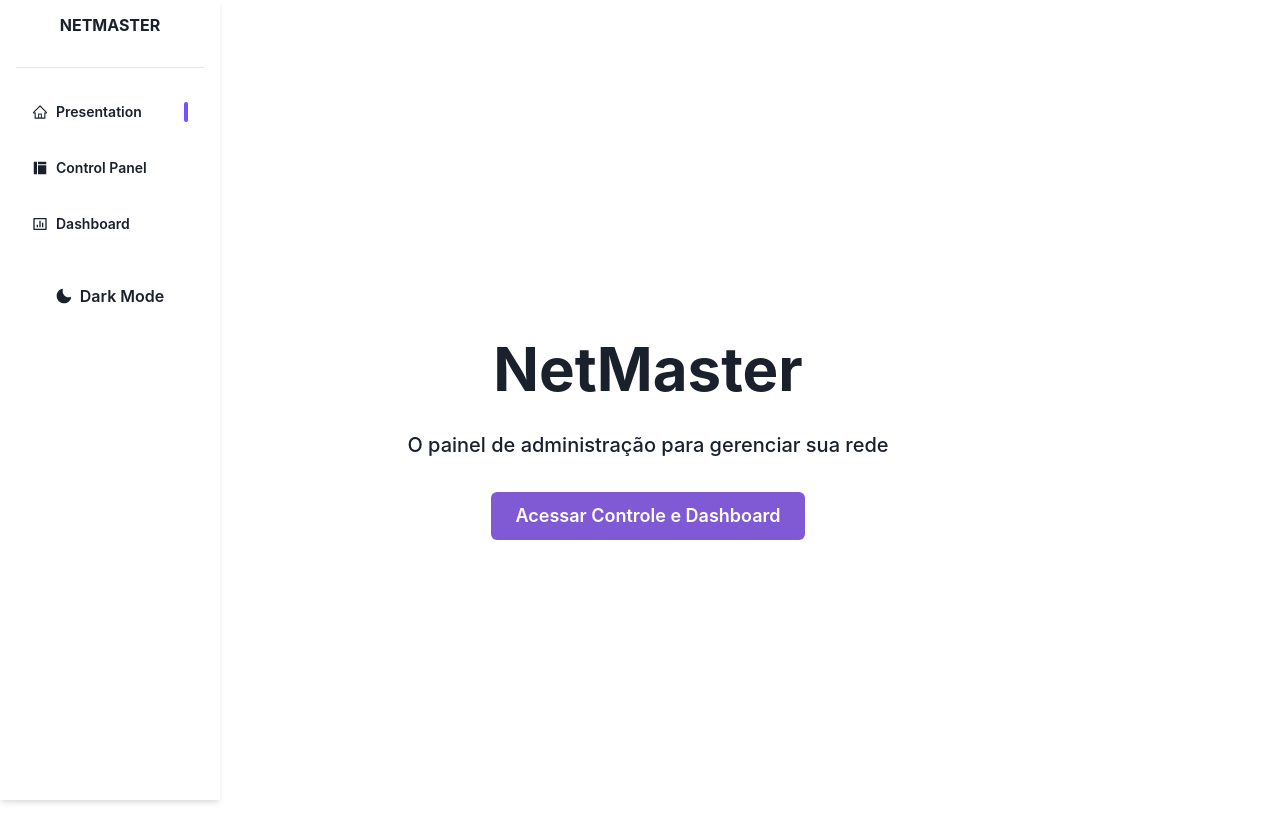
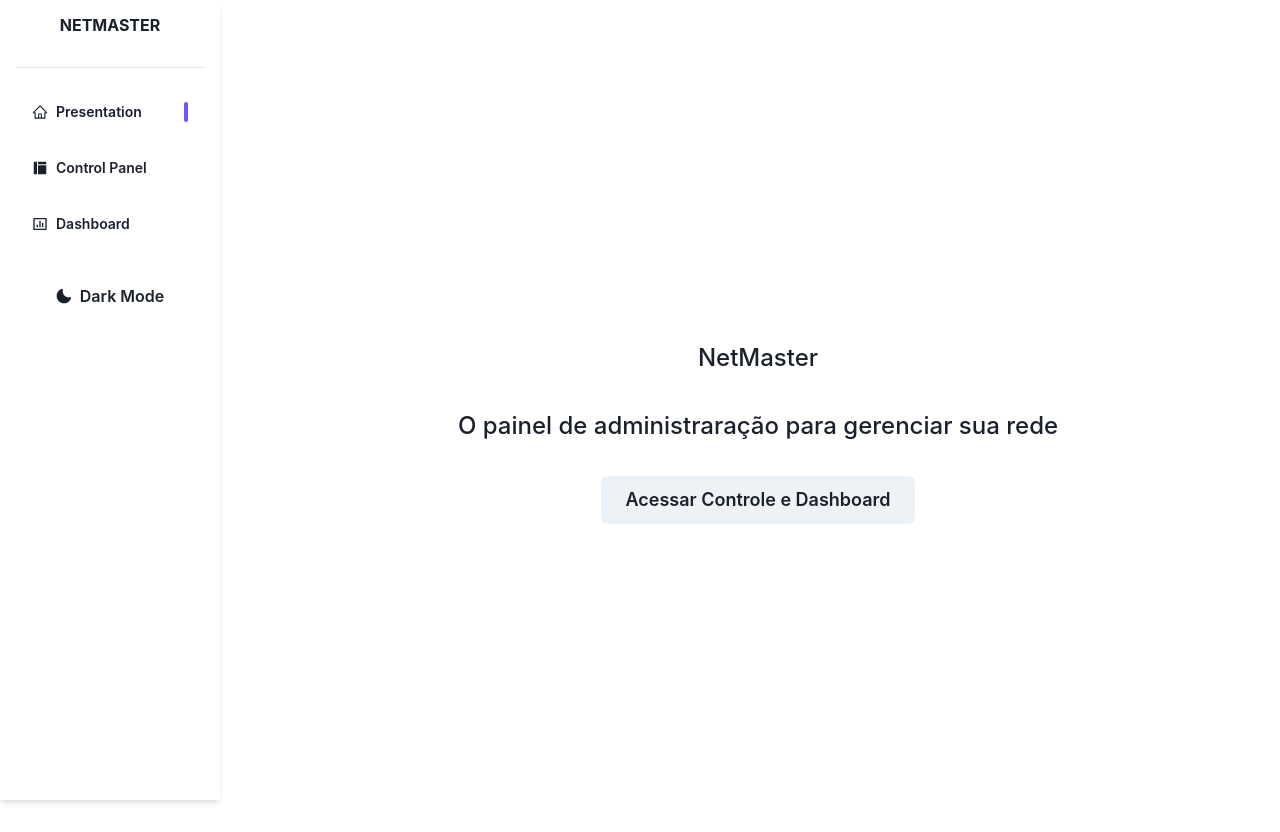
Before and after one commit to Higor-Matos/NetMasterFrontEnd, a React (Vite) app: page / in a window 1280 px wide. Built offline with nearby package versions, Linux system fonts and the light colour scheme; no server answers.

Commit message:
"Refatoração"

```diff
--- a/src/App.tsx
+++ b/src/App.tsx
@@ -13,11 +13,18 @@ import ControlPanel from "./pages/ControlPanel";
 import Dashboard from "./pages/Dashboard";
 
 const App = () => {
+  const { colorMode } = useColorMode();
+  const [sidebarBg, setSidebarBg] = useState(
+    colorMode === "light" ? "white" : "#111C44"
+  );
+
+  useEffect(() => {
+    setSidebarBg(colorMode === "light" ? "white" : "#111C44");
+  }, [colorMode]);
+
   const [ip, setIp] = useState("");
   const [computers, setComputers] = useState([]);
   const [currentPage, setCurrentPage] = useState("presentation");
-  const { colorMode } = useColorMode();
-  const sidebarBg = useColorModeValue("white", "#111C44");
 
   useEffect(() => {
     fetchComputers();
@@ -57,10 +64,10 @@ const App = () => {
     }
   };
 
+  const handlePageChange = (page) => setCurrentPage(page);
+
   const renderCurrentPage = () => {
     switch (currentPage) {
-      case "presentation":
-        return <Presentation />;
       case "control-panel":
         return (
           <ControlPanel
@@ -77,10 +84,8 @@ const App = () => {
     }
   };
 
-  const handlePageChange = (page) => setCurrentPage(page);
-
   return (
-    <Container maxW="container.xl" centerContent>
+    <Container maxW="container.xl">
       <Flex>
         <Sidebar
           currentPage={currentPage}
@@ -88,18 +93,24 @@ const App = () => {
           onControlPanelClick={() => handlePageChange("control-panel")}
           onDashboardClick={() => handlePageChange("dashboard")}
         />
-        <Box
-          mt="8"
-          w="100%"
-          minHeight="calc(100vh - 2rem)"
-          pl={{ base: 0, md: 4 }}
-          bg={sidebarBg}
-        >
-          {renderCurrentPage()}
-        </Box>
+        <Main sidebarBg={sidebarBg}>{renderCurrentPage()}</Main>
       </Flex>
     </Container>
   );
 };
 
+
+const Main = ({ sidebarBg, children }) => (
+  <Box
+    mt="8"
+    w={{ base: "100%", md: "calc(100% - 220px)" }} // Modifique esta linha
+    minHeight="calc(100vh - 2rem)"
+    pl={{ base: 0, md: 4 }}
+    ml={{ base: 0, md: "220px" }}
+  >
+    {children}
+  </Box>
+);
+
+
 export default App;
--- a/src/index.css
+++ b/src/index.css
@@ -5,7 +5,7 @@
 
   color-scheme: light dark;
   color: rgba(255, 255, 255, 0.87);
-  background-color: #242424;
+  background-color: #0B1437;
 
   font-synthesis: none;
   text-rendering: optimizeLegibility;
@@ -16,11 +16,11 @@
 
 a {
   font-weight: 500;
-  color: #646cff;
+  color: #7A7ECD;
   text-decoration: inherit;
 }
 a:hover {
-  color: #535bf2;
+  color: #5E62C5;
 }
 
 body {
@@ -43,12 +43,12 @@ button {
   font-size: 1em;
   font-weight: 500;
   font-family: inherit;
-  background-color: #1a1a1a;
+  background-color: #1A1E44;
   cursor: pointer;
   transition: border-color 0.25s;
 }
 button:hover {
-  border-color: #646cff;
+  border-color: #7A7ECD;
 }
 button:focus,
 button:focus-visible {
@@ -57,15 +57,15 @@ button:focus-visible {
 
 @media (prefers-color-scheme: light) {
   :root {
-    color: #000000;
-    background-color: #e5e5e5;
+    color: #1A1E44;
+    background-color: #E5F0FF;
   }
   a:hover {
-    color: #5c5cff;
+    color: #5E62C5;
   }
   button {
-    background-color: #c6d4ff;
-    color: #1a1a1a;
+    background-color: #D7E3FF;
+    color: #1A1E44;
   }
 }
 
@@ -75,20 +75,20 @@ button:focus-visible {
     background-color: #0B1437;
   }
   a:hover {
-    color: #a0aaff;
+    color: #5E62C5;
   }
   button {
-    background-color: #0B1437;
+    background-color: #1A1E44;
     color: #ffffff;
   }
 }
 
 @media (prefers-color-scheme: dark) {
   button:hover {
-    background-color: #2a3b6d;
+    background-color: #2D3357;
   }
   button:focus,
   button:focus-visible {
-    box-shadow: 0 0 0 2px #a0aaff, 0 0 0 4px #0B1437;
+    box-shadow: 0 0 0 2px #7A7ECD, 0 0 0 4px #0B1437;
   }
 }
--- a/src/pages/Presentation.tsx
+++ b/src/pages/Presentation.tsx
@@ -1,5 +1,5 @@
-import React from "react";
-import { Box, Text, Button, Image } from "@chakra-ui/react";
+import React from 'react';
+import { Box, Text, Button } from '@chakra-ui/react';
 
 const Presentation: React.FC = () => {
   return (
@@ -11,16 +11,25 @@ const Presentation: React.FC = () => {
       justifyContent="center"
       flexDirection="column"
       textAlign="center"
+      px="4"
     >
-      <Text fontSize="6xl" fontWeight="bold" mb="4">
-        NetMaster
-      </Text>
-      <Text fontSize="xl" fontWeight="medium" mb="8">
-        O painel de administração para gerenciar sua rede
-      </Text>
-      <Button colorScheme="purple" size="lg" onClick={() => {}}>
-        Acessar Controle e Dashboard
-      </Button>
+      <Box
+        p="6"
+        borderRadius="lg"
+      >
+        <Text fontSize="2xl" fontWeight="medium" mb="8">
+          NetMaster
+        </Text>
+        <Text fontSize="2xl" fontWeight="medium" mb="8">
+          O painel de administraração para gerenciar sua rede
+        </Text>
+        <Button
+          size="lg"
+          onClick={() => {}}
+        >
+          Acessar Controle e Dashboard
+        </Button>
+      </Box>
     </Box>
   );
 };
```
Also changed, not shown: src/components/ColorModeToggle.tsx (+10 -7 lines), src/components/StreamPlayer.tsx (renamed from src/StreamPlayer.tsx).
